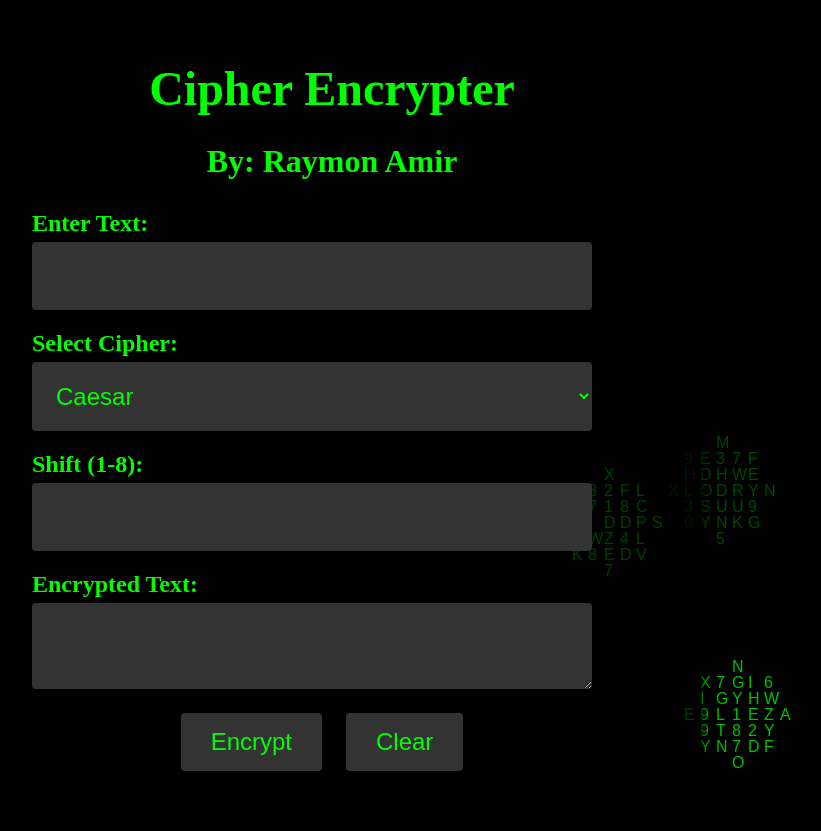
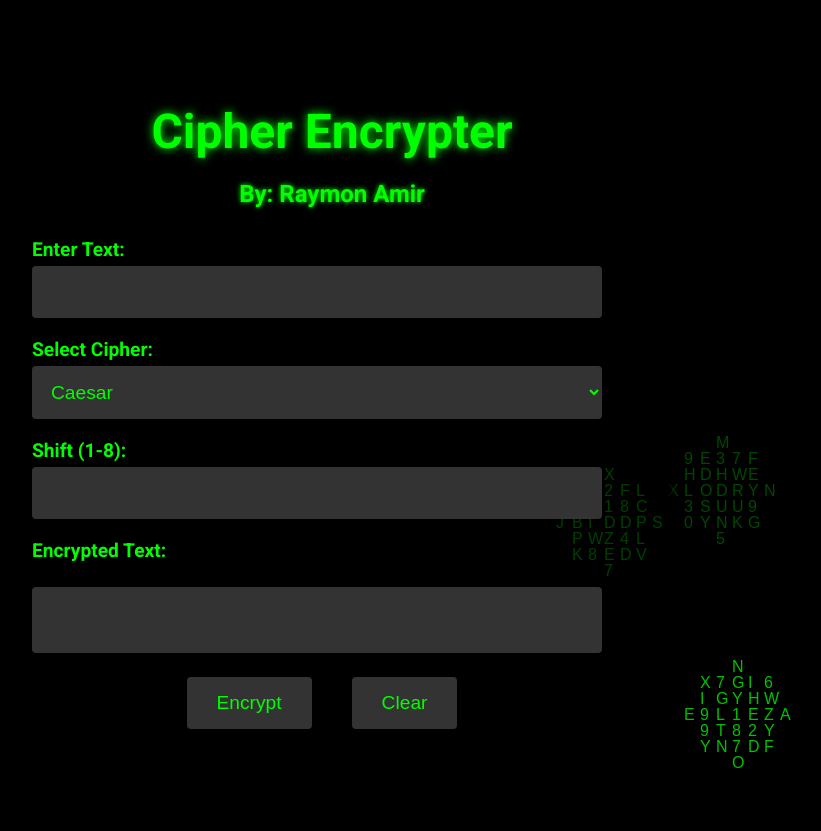
Before and after one commit to rymona1/CipherEncrypter, a Flask app: page / in a window 1280 px wide. Shown: the whole page, without its empty margins (308-1129 px from the left). After the commit the page ends 768 px from the top, so only its background shows below. Run offline with Flask 3, Linux system fonts and the light colour scheme.

Commit message:
updated the look of the website

```diff
--- a/static/styles.css
+++ b/static/styles.css
@@ -1,5 +1,5 @@
 body {
-    font-family: 'Times New Roman', sans-serif;
+    font-family: 'Roboto', sans-serif;
     background-color: #000; /* Dark background */
     display: flex;
     justify-content: center;
@@ -22,7 +22,7 @@ body {
 
 .container {
     background-color: rgba(0, 0, 0, 0.7); /* Dark transparent background */
-    padding: 60px 70px; /* Increased padding */
+    padding: 40px; /* Adjusted padding */
     border-radius: 12px;
     box-shadow: 0 0 20px rgba(0, 0, 0, 0.7);
     text-align: center;
@@ -36,12 +36,14 @@ h1 {
     font-size: 3em; /* Increased font size */
     margin-bottom: 20px;
     color: #00FF00; /* Green color for the title */
+    text-shadow: 0 0 10px #00FF00; /* Add glow effect */
 }
 
 h2 {
-    font-size: 2em; /* Increased font size */
+    font-size: 1.5em; /* Adjusted font size */
     margin-bottom: 30px;
     color: #00FF00; /* Green color for the subtitle */
+    text-shadow: 0 0 5px #00FF00; /* Add glow effect */
 }
 
 .form-group {
@@ -53,29 +55,29 @@ label {
     display: block;
     margin-bottom: 5px;
     font-weight: bold;
-    font-size: 1.5em; /* Increased font size */
+    font-size: 1.2em; /* Adjusted font size */
 }
 
 input, select, textarea {
-    padding: 20px; /* Increased padding */
-    width: calc(100% - 40px);
+    padding: 15px; /* Adjusted padding */
+    width: calc(100% - 30px);
     border: none;
     border-radius: 4px;
     background-color: #333;
     color: #00FF00;
     box-sizing: border-box;
-    font-size: 1.5em; /* Increased font size */
+    font-size: 1.2em; /* Adjusted font size */
 }
 
 button {
-    padding: 15px 30px; /* Increased padding */
+    padding: 15px 30px; /* Adjusted padding */
     background-color: #333;
     color: #00FF00;
     border: none;
     border-radius: 4px;
     cursor: pointer;
     transition: background-color 0.3s ease;
-    font-size: 1.5em; /* Increased font size */
+    font-size: 1.2em; /* Adjusted font size */
     margin-right: 20px; /* Add margin between buttons */
 }
 
@@ -84,12 +86,18 @@ button:hover {
     color: #000;
 }
 
-#decryptedText {
-    margin-top: 30px; /* Increased margin */
-    padding: 20px; /* Increased padding */
+#encryptedText {
+    margin-top: 20px; /* Adjusted margin */
+    padding: 15px; /* Adjusted padding */
     background-color: #333;
     border-radius: 4px;
     word-break: break-word;
-    font-size: 1.5em; /* Increased font size */
+    font-size: 1.2em; /* Adjusted font size */
     resize: none; /* Disable resizing */
 }
+
+.form-buttons {
+    display: flex;
+    justify-content: center;
+    gap: 20px;
+}
--- a/templates/index.html
+++ b/templates/index.html
@@ -41,8 +41,10 @@
                 <label for="encryptedText">Encrypted Text:</label>
                 <textarea id="encryptedText" name="encryptedText" readonly></textarea>
             </div>
-            <button type="submit">Encrypt</button>
-            <button type="button" id="clearButton">Clear</button>
+            <div class="form-buttons">
+                <button type="submit">Encrypt</button>
+                <button type="button" id="clearButton">Clear</button>
+            </div>
         </form>
     </div>
     <script src="{{ url_for('static', filename='script.js') }}"></script>
```
